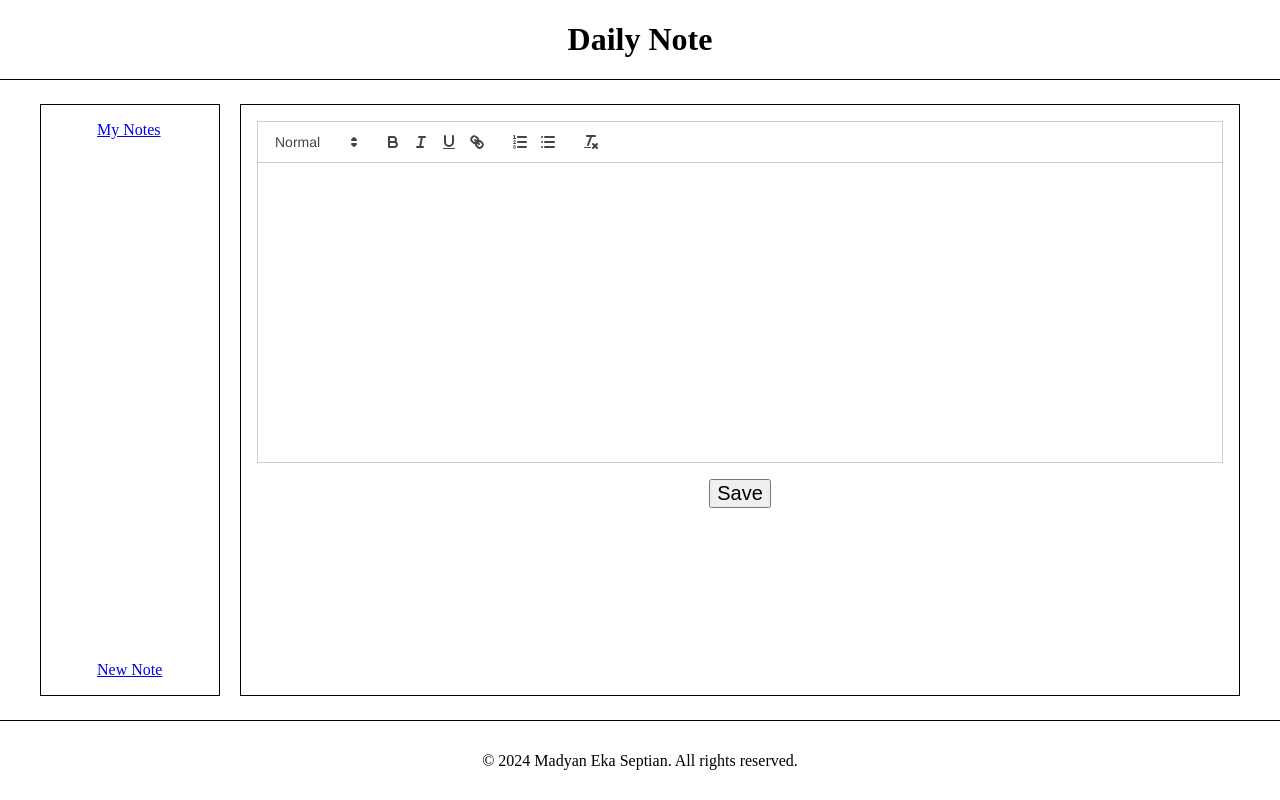
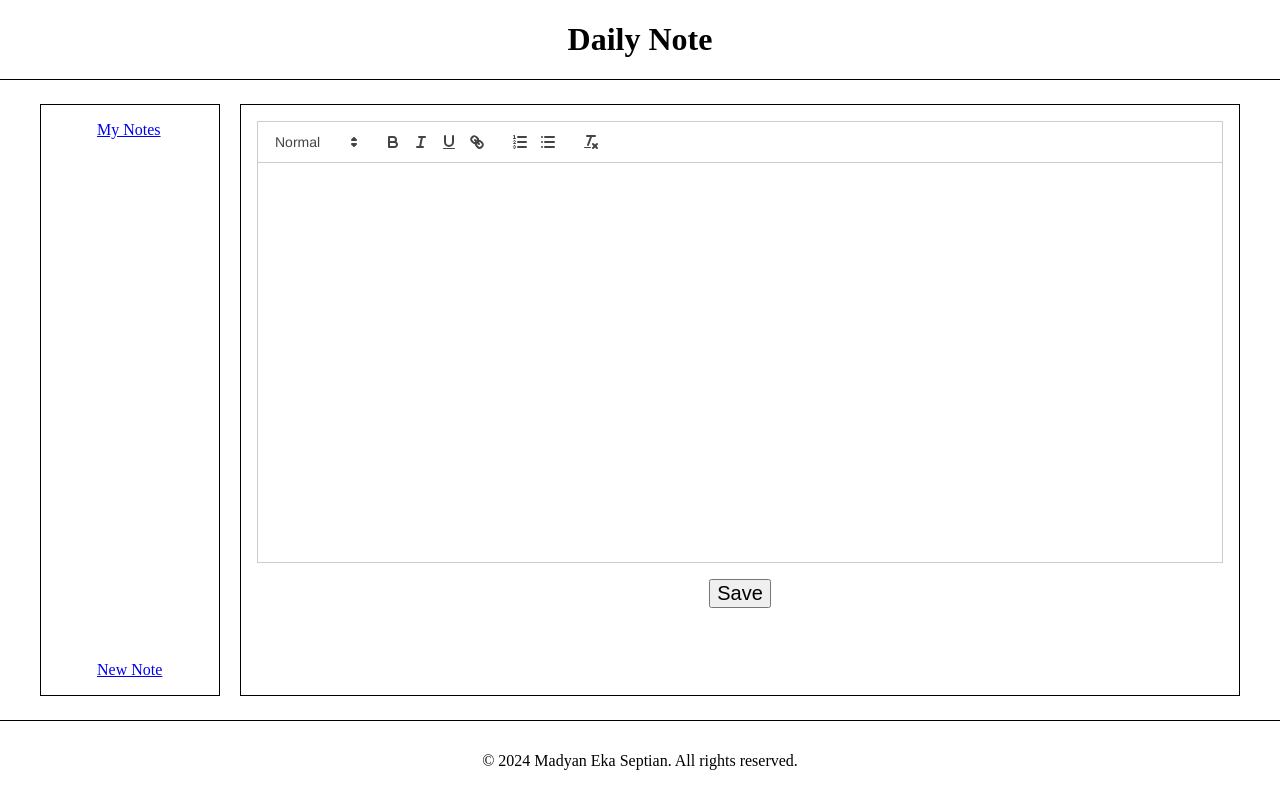
Before and after one commit to madyanes/daily-note, a React (Vite) app: page /new in a window 1280 px wide. Built offline with nearby package versions, Linux system fonts and the light colour scheme.

Commit message:
Simplify Quill editor logic without event handler
Removing event handling logic to make the code easier to read and
understand.

```diff
--- a/src/components/NewNote.jsx
+++ b/src/components/NewNote.jsx
@@ -6,7 +6,6 @@ export default function NewNote() {
   return (
     <section id='new-note'>
       <QuillEditor />
-      <button id='save-note'>Save</button>
     </section>
   )
 }
--- a/src/components/QuillEditor.jsx
+++ b/src/components/QuillEditor.jsx
@@ -3,21 +3,19 @@ import Quill from 'quill'
 import 'quill/dist/quill.snow.css'
 
 export default function QuillEditor() {
-  const editorRef = useRef(null)
-  const quillRef = useRef(null) // Ref untuk menyimpan instance Quill
+  const quillRef = useRef(null)
+  const quillInstance = useRef(null)
 
   useEffect(() => {
-    if (editorRef.current && !quillRef.current) {
-      quillRef.current = new Quill(editorRef.current, {
-        theme: 'snow',
-      })
+    if (!quillInstance.current && quillRef.current) {
+      quillInstance.current = new Quill(quillRef.current, { theme: 'snow' })
+    }
+  }, [])
 
-      // Event listener untuk mendapatkan konten editor
-      quillRef.current.on('text-change', () => {
-        console.log(quillRef.current.root.innerHTML)
-      })
-    }
-  }, []) // Hanya menjalankan effect ini sekali setelah komponen dipasang
-
-  return <div ref={editorRef} style={{ height: '300px' }} />
+  return (
+    <>
+      <div ref={quillRef} style={{ height: '50vh' }} />
+      <button id='save-note'>Save</button>
+    </>
+  )
 }
```
